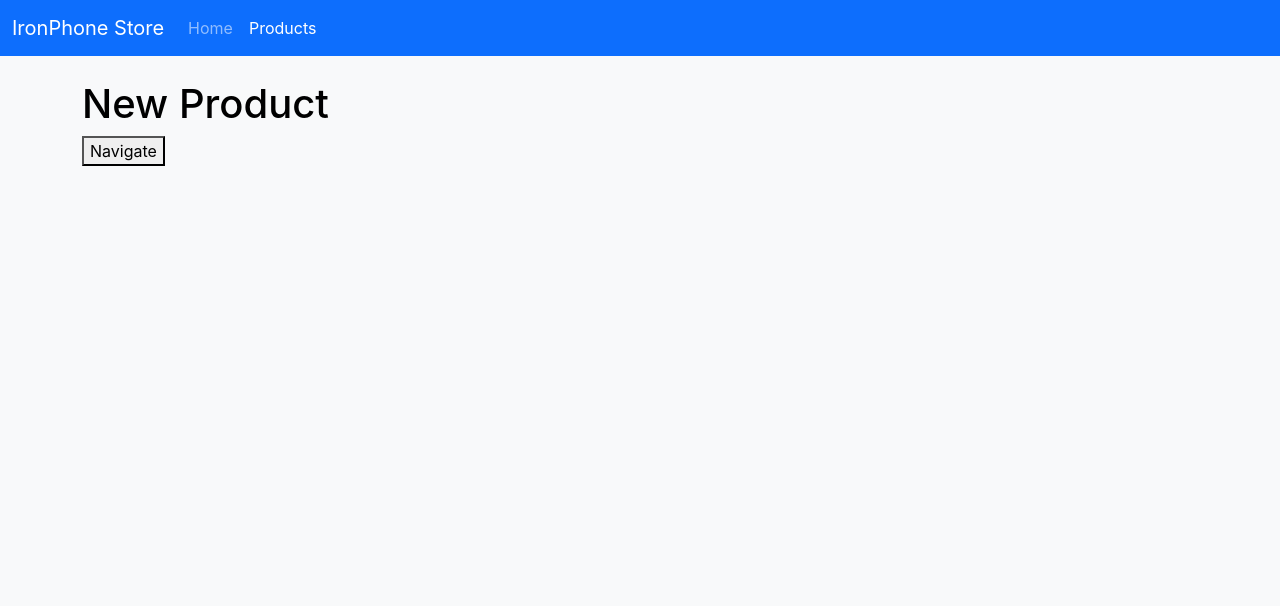
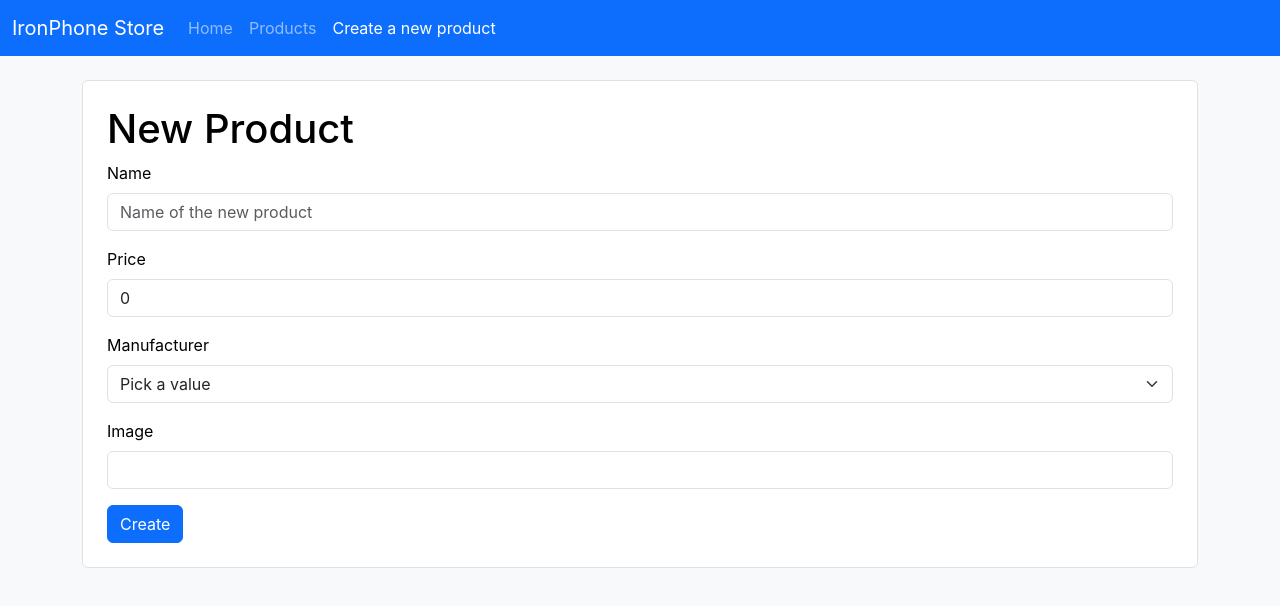
Before and after one commit to plaso/intro-routing-hooks, a React (Create React App) app: page /products/new in a window 1280 px wide. Shown: the top 606 px of the page. Built offline with nearby package versions, Linux system fonts and the light colour scheme; data requests are answered from the project's data file.

Commit message:
feat: form without errors

```diff
--- a/src/components/ProductsList/ProductsList.jsx
+++ b/src/components/ProductsList/ProductsList.jsx
@@ -2,7 +2,7 @@ import ProductItem from "./ProductItem"
 
 const ProductsList = ({ products }) => {
   return (
-    <div class="row row-cols-2 row-cols-md-4 g-4">
+    <div className="row row-cols-2 row-cols-md-4 g-4">
       {products.map(product => (
         <div className="column">
           <ProductItem {...product} />
--- /dev/null
+++ b/src/components/misc/FormControl/FormControl.jsx
@@ -0,0 +1,13 @@
+const FormControl = ({ children, text, htmlFor, error }) => {
+  return (
+    <div className="FormControl mb-3">
+      <label htmlFor={htmlFor} className="form-label">{text}</label>
+      {children}
+      <div className="invalid-feedback">
+        {error}
+      </div>
+    </div>
+  );
+}
+
+export default FormControl;
--- /dev/null
+++ b/src/components/misc/Input/Input.jsx
@@ -0,0 +1,30 @@
+const Input = ({
+  type = 'text', value, onChange,
+  id, name, placeholder, rows = 3,
+  error, min, max, disabled = false,
+}) => {
+  const commonProps = {
+    value, onChange, id, name, placeholder,
+    className: `form-control ${error ? 'is-invalid' : ''}`
+  }
+  if (type === 'textarea') {
+    return (
+      <textarea
+        rows={rows}
+        disabled={disabled}
+        {...commonProps}
+      />
+    )
+  }
+  return (
+    <input
+      type={type}
+      min={min}
+      max={max}
+      disabled={disabled}
+      {...commonProps}
+    />
+  )
+}
+
+export default Input;
--- a/src/components/misc/Navbar/Navbar.jsx
+++ b/src/components/misc/Navbar/Navbar.jsx
@@ -22,8 +22,17 @@ const Navbar = () => {
               <NavLink
                 className={({ isActive }) => `nav-link ${isActive ? 'active': ''}`}
                 to="products"
+                end
               >
                 Products
+              </NavLink>
+            </li>
+            <li className="nav-item">
+              <NavLink
+                className={({ isActive }) => `nav-link ${isActive ? 'active': ''}`}
+                to="products/new"
+              >
+                Create a new product
               </NavLink>
             </li>
           </ul>
--- /dev/null
+++ b/src/components/misc/Select/Select.jsx
@@ -0,0 +1,23 @@
+// options tiene esta pinta
+
+// [{ label: 'foo', value: 'foo' }]
+
+const Select = ({ name, id, onChange, value, options, error, disabled = false }) => {
+  return (
+    <select
+      className={`form-select ${error ? 'is-invalid' : ''}`}
+      name={name}
+      onChange={onChange}
+      value={value}
+      id={id}
+      disabled={disabled}
+    >
+      <option value="">Pick a value</option>
+      {options.map(option=> (
+        <option key={option.value} value={option.value}>{option.label}</option>
+      ))}
+    </select>
+  )
+}
+
+export default Select;
--- a/src/services/ManufacturersService.js
+++ b/src/services/ManufacturersService.js
@@ -1,4 +1,8 @@
 import { http } from './BaseService';
+
+export const getManufacturers = () => {
+  return http.get('/manufacturers')
+}
 
 export const getManufacturer = (id) => {
   return http.get(`/manufacturers/${id}`)
--- a/src/services/ProductsService.js
+++ b/src/services/ProductsService.js
@@ -15,3 +15,7 @@ export const getProductDetail = (id) => {
     }
   })
 }
+
+export const createProduct = (productBody) => {
+  return http.post('/products', productBody)
+}
--- a/src/views/NewProduct/NewProduct.jsx
+++ b/src/views/NewProduct/NewProduct.jsx
@@ -1,12 +1,92 @@
+import { useState, useEffect } from "react"
 import { useNavigate } from "react-router-dom"
+import FormControl from "../../components/misc/FormControl/FormControl"
+import Input from "../../components/misc/Input/Input"
+import Select from "../../components/misc/Select/Select"
+import { getManufacturers } from "../../services/ManufacturersService"
+import { createProduct } from "../../services/ProductsService"
+
+const INITIAL_VALUES = {
+  name: '',
+  price: 0,
+  manufacturerId: '',
+  img: ''
+}
 
 const NewProduct = () => {
   const navigate = useNavigate()
 
+  const [values, setValues] = useState(INITIAL_VALUES)
+  const [errors, setErrors] = useState({})
+  const [manufacturers, setManufacturers] = useState([])
+
+  useEffect(() => {
+    getManufacturers()
+      .then(manufacturersFromDb => {
+        setManufacturers(manufacturersFromDb)
+      })
+  }, [])
+
+  const onSubmit = (e) => {
+    e.preventDefault()
+
+    createProduct(values)
+      .then((createdProduct) => {
+        navigate(`/products/${createdProduct.id}`)
+      })
+  }
+
+  const onChange = (event) => {
+    const { value, name, type } = event.target;
+
+    setValues({
+      ...values,
+      [name]: type === 'number' ? Number(value) : value
+    })
+  }
+
+  const mappedOptions = manufacturers.map((manufacturer) => {
+    return {
+      label: manufacturer.name,
+      value: manufacturer.id
+    }
+  })
+
   return (
-    <div className="NewProduct">
+    <div className="border p-4 rounded bg-white">
       <h1>New Product</h1>
-      <button onClick={() => navigate('/products')} >Navigate</button>
+
+      <form onSubmit={onSubmit}>
+        <FormControl htmlFor="name" text="Name">
+          <Input
+            id="name" name="name" placeholder="Name of the new product"
+            value={values.name} onChange={onChange}
+          />
+        </FormControl>
+
+        <FormControl htmlFor="price" text="Price">
+          <Input
+            id="price" name="price"
+            value={values.price} onChange={onChange} type="number" min={0}
+          />
+        </FormControl>
+
+        <FormControl htmlFor="manufacturer" text="Manufacturer">
+          <Select
+            id="manufacturer" name="manufacturerId" value={values.manufacturerId}
+            options={mappedOptions} onChange={onChange}
+          />
+        </FormControl>
+
+        <FormControl htmlFor="img" text="Image">
+          <Input
+            id="img" name="img"
+            value={values.img} onChange={onChange} type="url"
+          />
+        </FormControl>
+
+        <button className="btn btn-primary">Create</button>
+      </form>
     </div>
   )
 }
--- a/src/views/ProductDetail/ProductDetail.jsx
+++ b/src/views/ProductDetail/ProductDetail.jsx
@@ -26,7 +26,7 @@ const ProductDetail = () => {
   return (
     <div>
 
-      <div className="border p-4 rounded">
+      <div className="border p-4 rounded bg-white">
         {loading
           ? <p>Loading...</p>
           : <div className="row">
```
